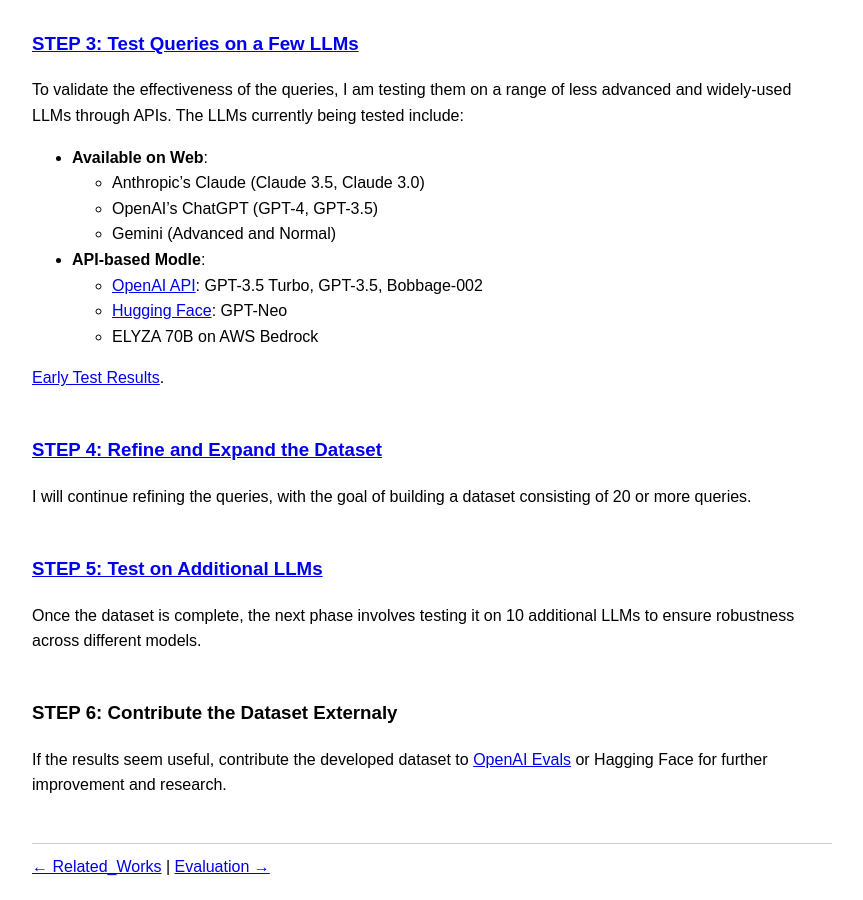
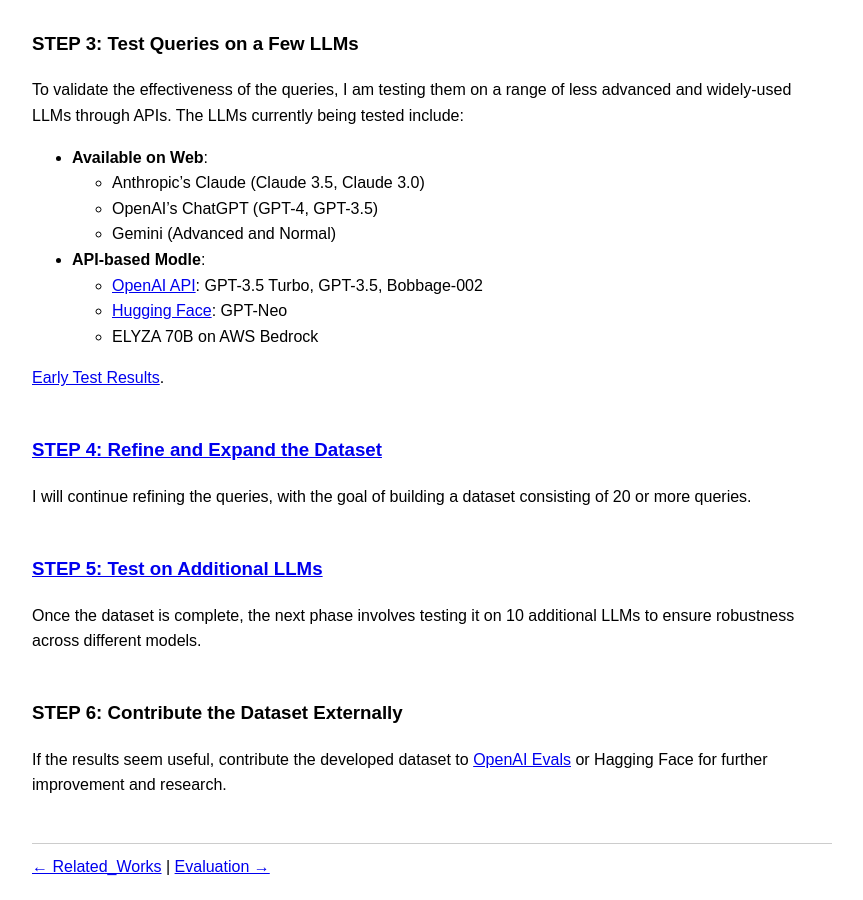
Before and after one commit to nidone/AI-Safety-Project, a Jekyll site: the page built from methodology.md, in a window 1280 px wide and 900 px high, scrolled down 2425 px. Shown: the whole window, without its empty margins (208-1071 px from the left). Built offline with Jekyll 4.4.1, drawn with Linux system fonts in a browser that asks for light colours.

Commit message:
Update methodology.md

```diff
--- a/methodology.md
+++ b/methodology.md
@@ -113,7 +113,7 @@ The intended correct answer is (C), but ChatGPT-4 answered (A).
 <br />
 <br />
 
-### [STEP 3: Test Queries on a Few LLMs](#step-3-test-queries-on-a-few-llms)
+### STEP 3: Test Queries on a Few LLMs
 To validate the effectiveness of the queries, I am testing them on a range of less advanced and widely-used LLMs through APIs. The LLMs currently being tested include:
 
 - **Available on Web**:
@@ -140,6 +140,6 @@ Once the dataset is complete, the next phase involves testing it on 10 additiona
 <br />
 <br />
 
-### STEP 6: Contribute the Dataset Externaly
+### STEP 6: Contribute the Dataset Externally
 If the results seem useful, contribute the developed dataset to [OpenAI Evals](https://github.com/openai/evals) or Hagging Face for further improvement and research.
 <br /> <br />
```
